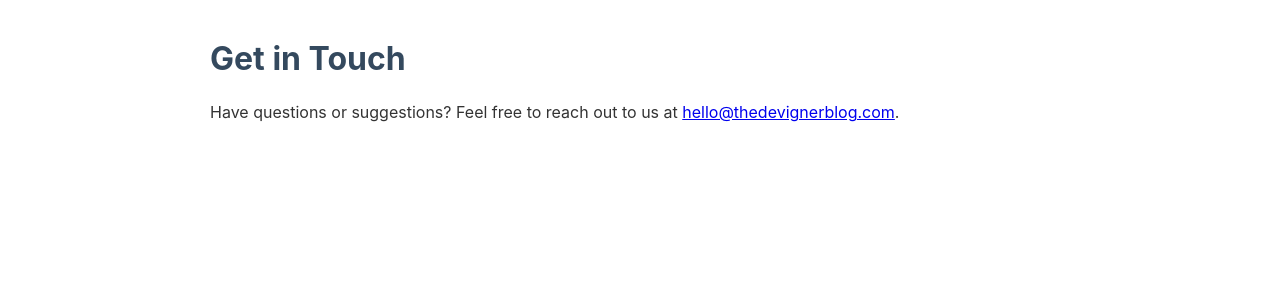
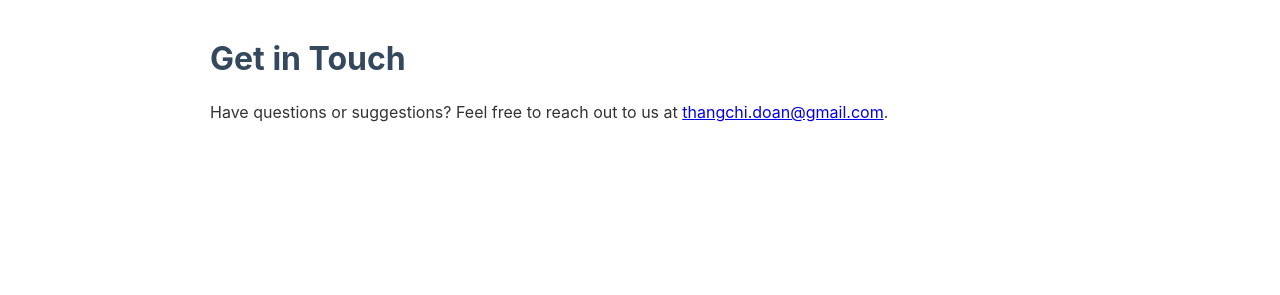
Before and after one commit to ThangChiDoan/the-devigner-blog.github.io, a Jekyll site: the page built from about.md, in a window 1280 px wide. Shown: the part 450-745 px from the top of the page. Built offline with Jekyll 4.4.1, drawn with Linux system fonts in a browser that asks for light colours.

Commit message:
Update email and repository configuration in Jekyll setup

```diff
--- a/_config.yml
+++ b/_config.yml
@@ -1,12 +1,12 @@
 title: The Devigner Blog
-email: hello@thedevignerblog.com
+email: thangchi.doan@gmail.com
 description: >-
   Where code and design come together. We share practical tips, tutorials,
   and inspiration for people who love both.
-baseurl: ""
-url: "https://thangchidoan.github.io/the-devigner-blog.github.io"
+baseurl: "/the-devigner-blog"
+url: "https://thangchidoan.github.io"
 twitter_username: thedevignerblog
-github_username: ThangChiDoan
+github_username: thangchidoan
 
 # Build settings
 markdown: kramdown
```
Also changed, not shown: admin/config.yml (+7 -7 lines).
